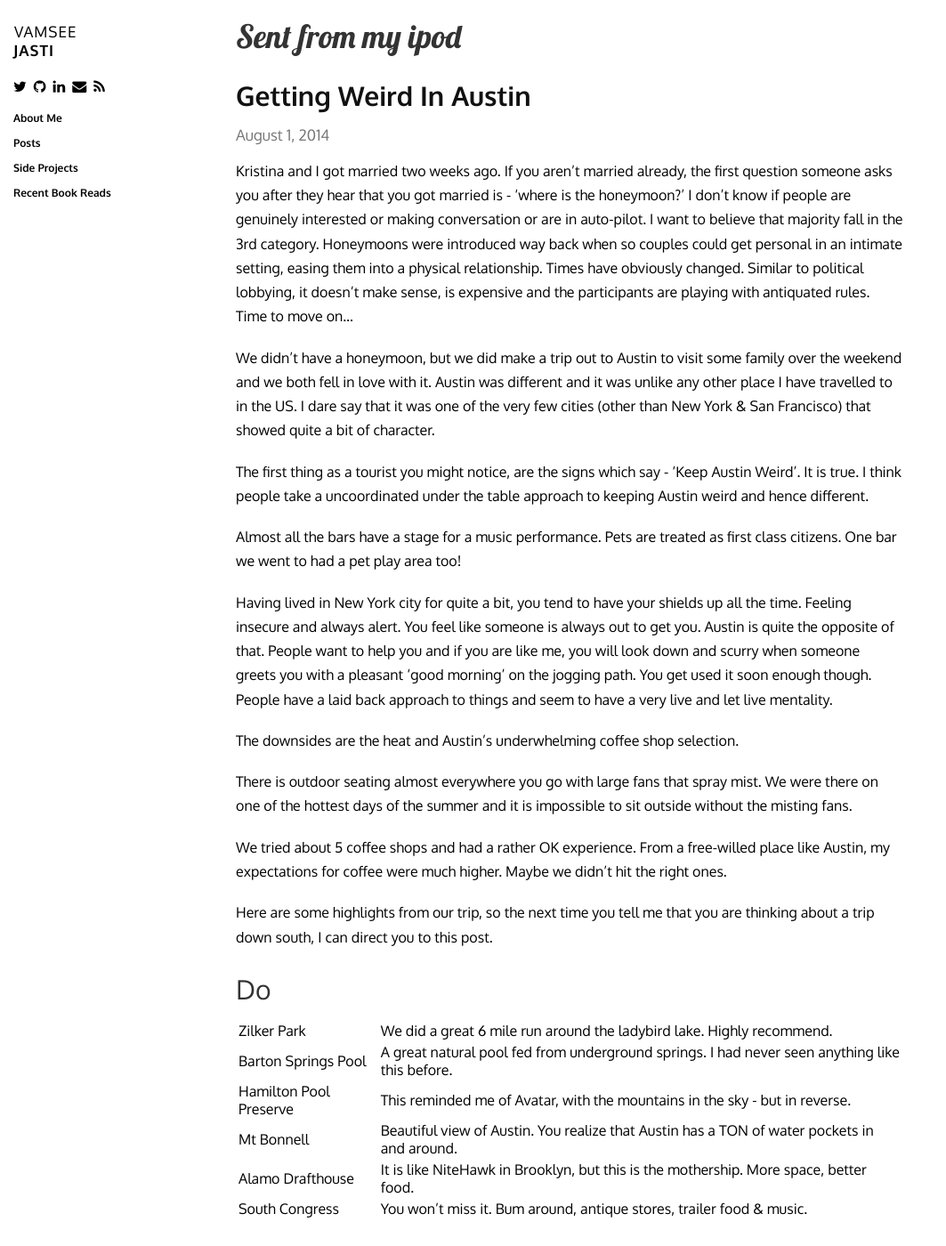
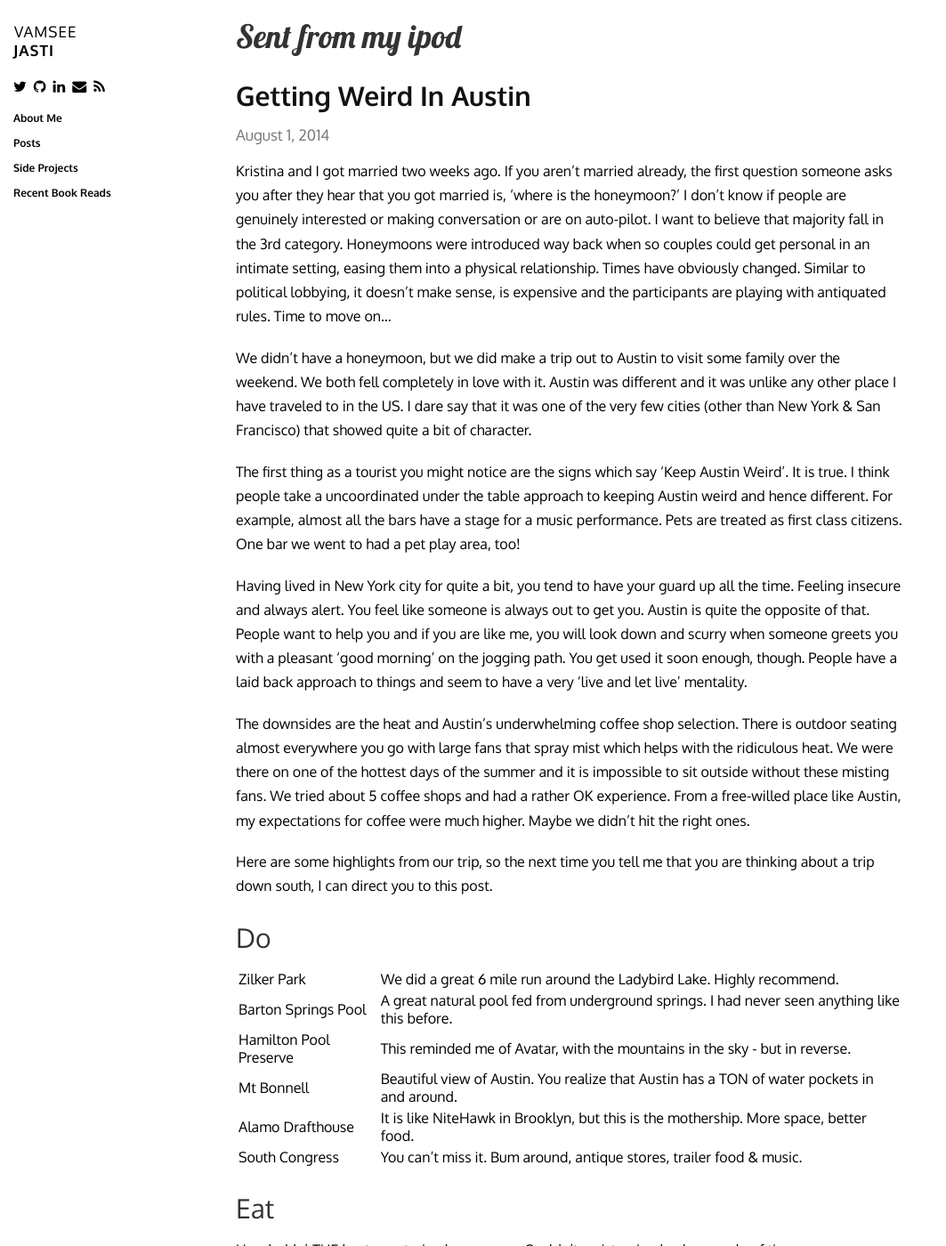
Before and after one commit to jasti/jasti.github.io, a Jekyll site: the page built from _posts/2014-08-01-austin.markdown, in a window 1280 px wide and 1400 px high. Shown: the whole window at 89% size, without its empty margins (0-1063 px from the left). Built offline with Jekyll 4.4.1, drawn with Linux system fonts in a browser that asks for light colours; nearby versions of some CDN libraries; Markdown is read by kramdown in place of the engine named in the settings; comment, search, counter and statistics services are not loaded; some of the changed text lies outside the part shown.

Commit message:
End markers

```diff
--- a/_posts/2014-08-01-austin.markdown
+++ b/_posts/2014-08-01-austin.markdown
@@ -5,41 +5,38 @@
 tags : Travel
 ---
 
-Kristina and I got married two weeks ago. If you aren’t married already, the first question someone asks you after they hear that you got married is - ‘where is the honeymoon?’ I don’t know if people are genuinely interested or making conversation or are in auto-pilot. I want to believe that majority fall in the 3rd category. Honeymoons were introduced way back when so couples could get personal in an intimate setting, easing them into a physical relationship. Times have obviously changed. Similar to political lobbying, it doesn’t make sense, is expensive and the participants are playing with antiquated rules. Time to move on...
+Kristina and I got married two weeks ago. If you aren’t married already, the first question someone asks you after they hear that you got married is, ‘where is the honeymoon?’ I don’t know if people are genuinely interested or making conversation or are on auto-pilot. I want to believe that majority fall in the 3rd category. Honeymoons were introduced way back when so couples could get personal in an intimate setting, easing them into a physical relationship. Times have obviously changed. Similar to political lobbying, it doesn’t make sense, is expensive and the participants are playing with antiquated rules. Time to move on...
 
-We didn’t have a honeymoon, but we did make a trip out to Austin to visit some family over the weekend and we both fell in love with it. Austin was different and it was unlike any other place I have travelled to in the US. I dare say that it was one of the very few cities (other than New York & San Francisco) that showed quite a bit of character.
+We didn’t have a honeymoon, but we did make a trip out to Austin to visit some family over the weekend. We both fell completely in love with it. Austin was different and it was unlike any other place I have traveled to in the US. I dare say that it was one of the very few cities (other than New York & San Francisco) that showed quite a bit of character.
 
-The first thing as a tourist you might notice, are the signs which say - ‘Keep Austin Weird’. It is true. I think people take a uncoordinated under the table approach to keeping Austin weird and hence different.
+The first thing as a tourist you might notice are the signs which say ‘Keep Austin Weird’. It is true. I think people take a uncoordinated under the table approach to keeping Austin weird and hence different. For example, almost all the bars have a stage for a music performance. Pets are treated as first class citizens. One bar we went to had a pet play area, too!
 
-Almost all the bars have a stage for a music performance. Pets are treated as first class citizens. One bar we went to had a pet play area too!
-
-Having lived in New York city for quite a bit, you tend to have your shields up all the time. Feeling insecure and always alert. You feel like someone is always out to get you. Austin is quite the opposite of that. People want to help you and if you are like me, you will look down and scurry when someone greets you with a pleasant ‘good morning’ on the jogging path. You get used it soon enough though. People have a laid back approach to things and seem to have a very live and let live mentality.
+Having lived in New York city for quite a bit, you tend to have your guard up all the time. Feeling insecure and always alert. You feel like someone is always out to get you. Austin is quite the opposite of that. People want to help you and if you are like me, you will look down and scurry when someone greets you with a pleasant ‘good morning’ on the jogging path. You get used it soon enough, though. People have a laid back approach to things and seem to have a very ‘live and let live’ mentality.
 
 The downsides are the heat and Austin’s underwhelming coffee shop selection.
-
-There is outdoor seating almost everywhere you go with large fans that spray mist. We were there on one of the hottest days of the summer and it is impossible to sit outside without the misting fans.
-
-We tried about 5 coffee shops and had a rather OK experience. From a free-willed place like Austin, my expectations for coffee were much higher. Maybe we didn’t hit the right ones.
+There is outdoor seating almost everywhere you go with large fans that spray mist which helps with the ridiculous heat. We were there on one of the hottest days of the summer and it is impossible to sit outside without these misting fans. We tried about 5 coffee shops and had a rather OK experience. From a free-willed place like Austin, my expectations for coffee were much higher. Maybe we didn’t hit the right ones.
 
 Here are some highlights from our trip, so the next time you tell me that you are thinking about a trip down south, I can direct you to this post.
 
 <h2>Do</h2>
 
-Zilker Park| We did a great 6 mile run around the ladybird lake. Highly recommend.<br>
+Zilker Park| We did a great 6 mile run around the Ladybird Lake. Highly recommend.<br>
 Barton Springs Pool| A great natural pool fed from underground springs. I had never seen anything like this before.<br>
 Hamilton Pool Preserve| This reminded me of Avatar, with the mountains in the sky - but in reverse.<br>
 Mt Bonnell| Beautiful view of Austin. You realize that Austin has a TON of water pockets in and around.<br>
 Alamo Drafthouse| It is like NiteHawk in Brooklyn, but this is the mothership. More space, better food.<br>
-South Congress| You won’t miss it. Bum around, antique stores, trailer food & music.<br>
+South Congress| You can’t miss it. Bum around, antique stores, trailer food & music.<br>
 
 <h2>Eat</h2>
 Hopdoddy| THE best vegetarian burger ever. Couldn't resist going back a couple of times.<br>
 Torchy's Tacos| Damn good tacos. Try the fried avocado taco & corn.<br>
 Fonda San Miguel| Little out of the way and expensive but utterly worth it. Had the best mexican food (not tex-mex) we had ever tasted.<br>
-
+Trailer Food in East Austin| You’ll probably see this everywhere, but be sure to check it out in East Austin. Plus East Austin is a cool neighbourhood to walk around.<br>
 
 <h2>Drink</h2>
 Rainey Street| A cool little street with a ton of bars. Outdoor seating and almost every bar is unique.<br>
 6th Street| Didn’t blow us away but a ton of bars. Worth walking down once.<br>
 Easy Tiger| Cool bar on 6th street which doubled as a bakery. Has ping-pong!<br>
-Trailer Food in East Austin| You’ll probably see this everywhere, but be sure to check it out in East Austin. Plus East Austin is a cool neighbourhood to walk around.<br>
+East Side Showroom| Throwback bar with excellent cocktails.<br>
+
+---
--- a/_posts/2014-08-07-solutions.markdown
+++ b/_posts/2014-08-07-solutions.markdown
@@ -42,3 +42,6 @@
 
 <br>
 There are so many things that can’t be controlled by a company, including market conditions, competition, and clients going out of business. The one important thing that a company can control is the implementation, and there is no better way than to build a client solutions organization to excel at that.
+
+
+---
```
